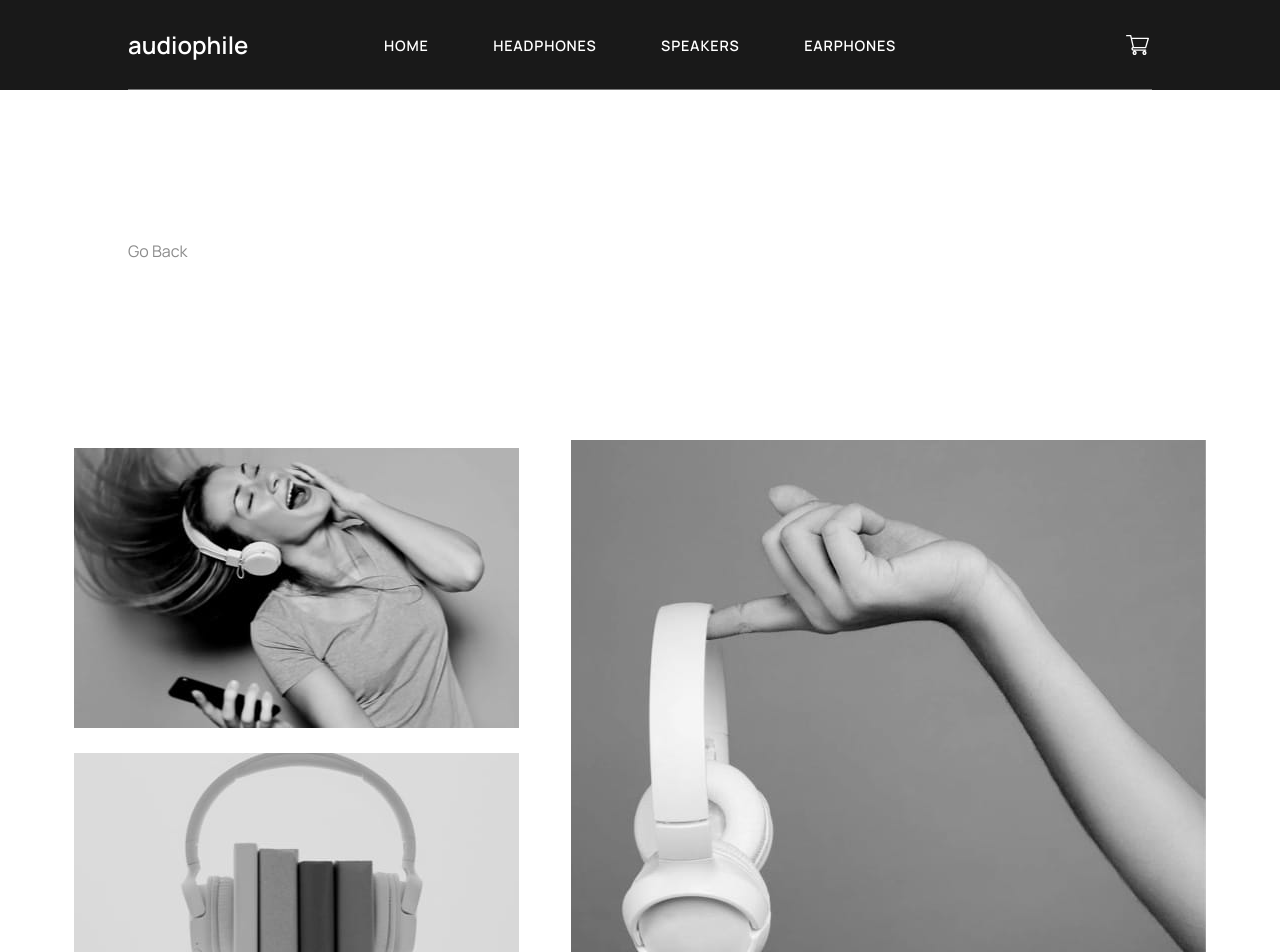
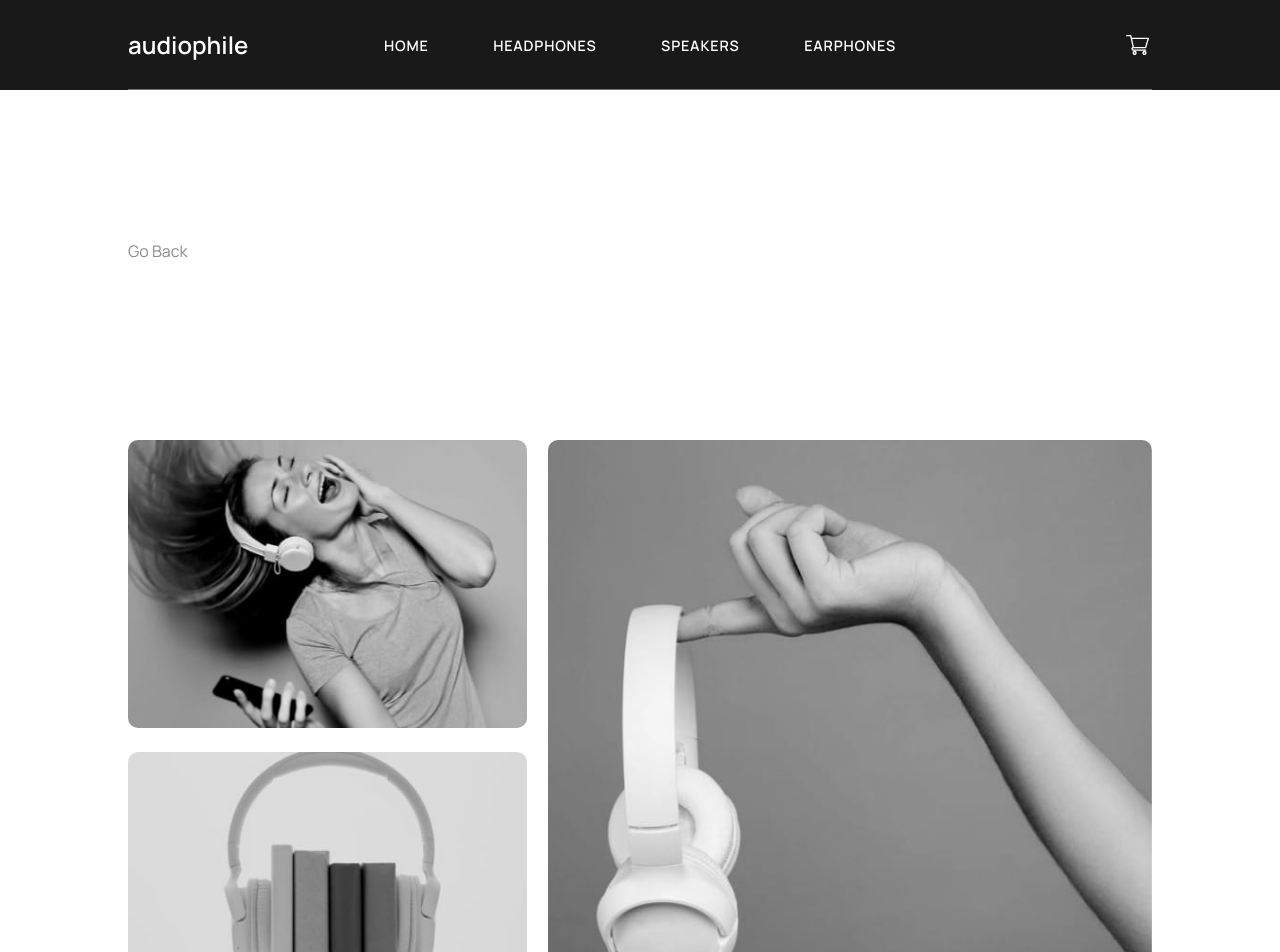
Before and after one commit to kacperlaudanski/Audiophile-e-commerce, a React (Create React App) app in the folder my-app/: page /1/1 in a window 1280 px wide. Shown: the top 952 px of the page. Built offline with nearby package versions, Linux system fonts and the light colour scheme.

Commit message:
image-gallery styling

```diff
--- a/my-app/src/components/Elements/Products/ImageGallery.tsx
+++ b/my-app/src/components/Elements/Products/ImageGallery.tsx
@@ -7,13 +7,13 @@ import Image3 from "../../../images/product-xx59-headphones/desktop/image-galler
 const ImageGallery = () => {
   return (
     <div className="image-gallery-container">
-      <div className="smaller-images">
-        <img src={Image1} className="image-1"></img>
-        <img src={Image2} className="image-2"></img>
-      </div>
-      <div className="big-image">
-      <img src={Image3} className="image-3"></img>
-      </div>
+        <div className="small-images-container">
+            <img className="small-image" src={Image1}></img>
+            <img className="small-image" src={Image2}></img>
+        </div>
+        <div className="big-image-container">
+            <img className="big-image" src={Image3}></img>
+        </div>
     </div>
   );
 };
--- a/my-app/src/dist-styles/products.css
+++ b/my-app/src/dist-styles/products.css
@@ -176,33 +176,31 @@
 .image-gallery-container {
   width: 100%;
   height: 600px;
-  margin: 100px auto 200px;
+  margin: 100px 0 200px;
   display: flex;
   align-items: center;
-  justify-content: center;
-  gap: 5%;
+  justify-content: space-between;
 }
-.image-gallery-container .smaller-images {
-  width: 45%;
-  height: 97.5%;
+.image-gallery-container img {
+  border-radius: 10px;
+}
+.image-gallery-container .small-images-container {
+  width: 39%;
+  height: 100%;
   display: flex;
-  align-items: space-between;
+  align-items: left;
   justify-content: space-between;
   flex-direction: column;
 }
-.image-gallery-container .smaller-images .image1 {
+.image-gallery-container .small-images-container .small-image {
   width: 100%;
+  height: 48%;
+}
+.image-gallery-container .big-image-container {
+  width: 59%;
   height: 100%;
 }
-.image-gallery-container .smaller-images .image2 {
-  width: 100%;
-  height: 100%;
-}
-.image-gallery-container .big-image {
-  width: 100%;
-  height: 100%;
-}
-.image-gallery-container .big-image .image3 {
+.image-gallery-container .big-image-container .big-image {
   width: 100%;
   height: 100%;
 }
--- a/my-app/src/styles/products.less
+++ b/my-app/src/styles/products.less
@@ -199,39 +199,40 @@
   }
 }
 
-.image-gallery-container {
-  width: 100%;
-  height: 600px;
-  margin: 100px auto 200px;
-  .flex-setup(center, center);
-  gap: 5%;
+.image-gallery-container{
+    width:100%;
+    height: 600px;
+    margin: 100px 0 200px;
+    .flex-setup(center, space-between);
 
-  .smaller-images {
-    width: 45%;
-    height:97.5%;
-    .flex-setup(space-between, space-between);
-    flex-direction: column;
-    .image1 {
-      width: 100%;
-      height: 100%;
+    img{
+        border-radius: 10px;
     }
 
-    .image2 {
-      width: 100%;
-      height: 100%;
+    .small-images-container{
+        width:39%;
+        height:100%;
+        .flex-setup(left, space-between);
+        flex-direction: column;
+
+        .small-image{
+            width:100%;
+            height:48%;
+        }
     }
-  }
 
-  .big-image {
-    width: 100%;
-    height:100%;
+    .big-image-container{
+        width:59%;
+        height:100%;
 
-    .image3 {
-      width: 100%;
-      height: 100%;
+        .big-image{
+            width:100%;
+            height:100%;
+        }
     }
-  }
 }
+
+
 
 .related-panel-container {
   width: 100%;
```
